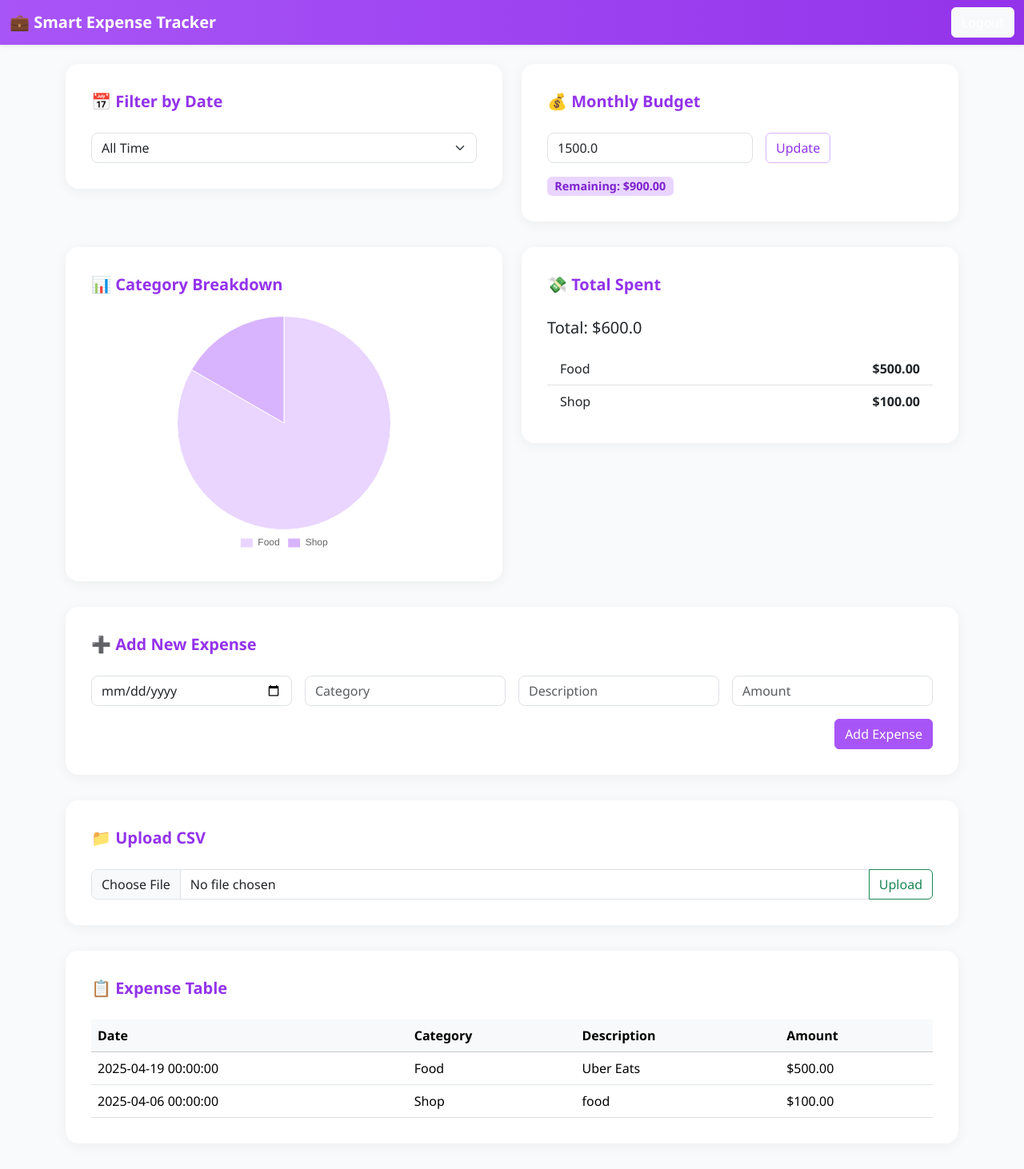
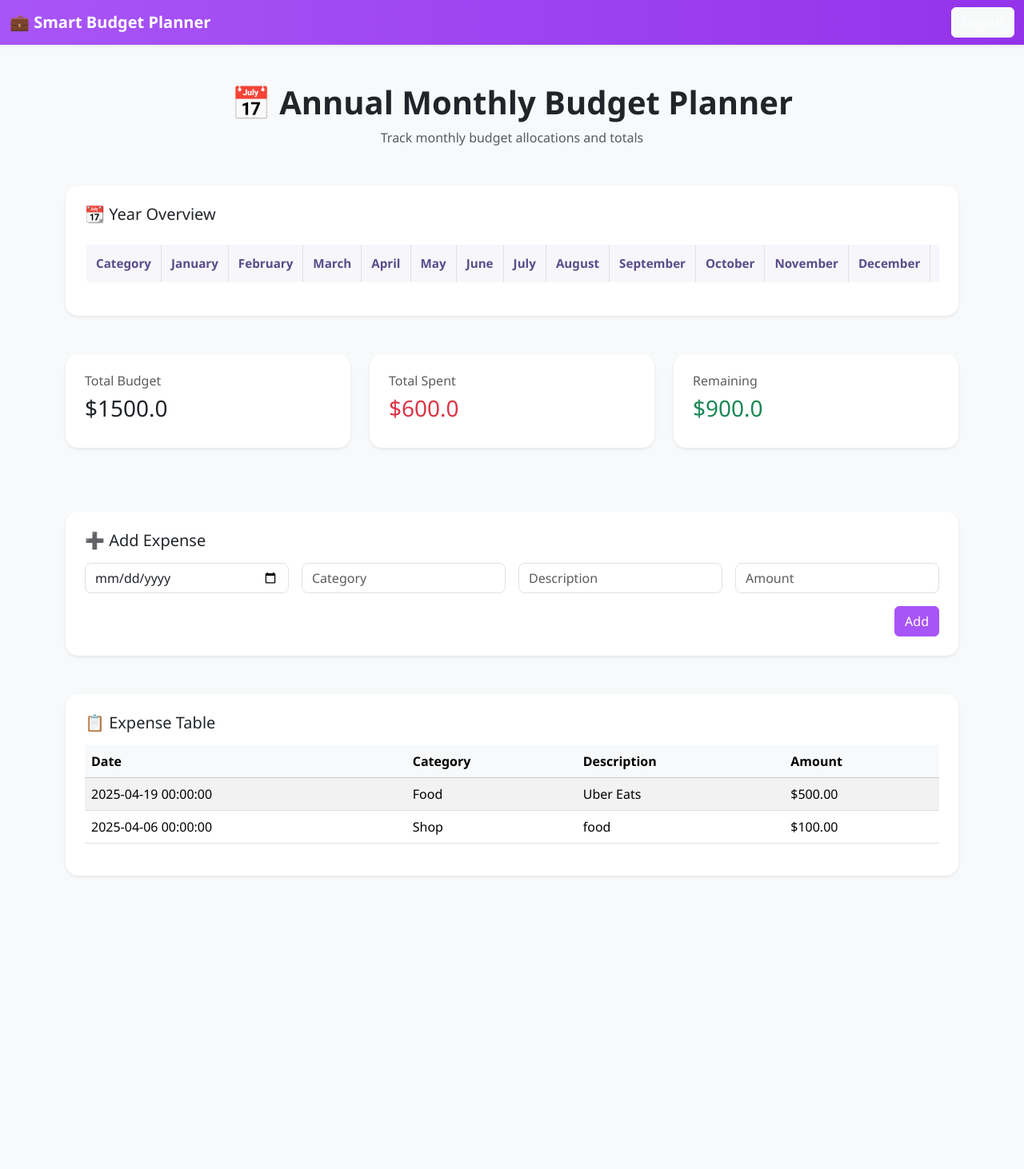
Before and after one commit to Marmitt/smart-expense-tracker, a Flask app: page / in a window 1280 px wide. Shown: the whole page at 80% size. After the commit the page ends 1096 px from the top, so only its background shows below. Run offline with Flask 3, Linux system fonts and the light colour scheme; a user stored in the database is signed in; data comes from the database, SQL or seed files in the repository; lists and menus that the app fills with data are empty.

Commit message:
Style monthly budget planner table

```diff
--- a/static/css/style.css
+++ b/static/css/style.css
@@ -11,7 +11,7 @@
 
 body {
   background-color: var(--gray-bg);
-    font-family: 'Segoe UI', sans-serif;
+  font-family: "Segoe UI", sans-serif;
 }
 
 .card {
@@ -87,3 +87,36 @@
 .navbar-custom a {
   color: white !important;
 }
+
+.monthly-budget-table {
+  border: 2px solid #ddd;
+  border-radius: 6px;
+  overflow: hidden;
+  background: white;
+  font-size: 0.95rem;
+}
+
+.monthly-budget-table th,
+.monthly-budget-table td {
+  border: 1px solid #e2e2e2;
+  padding: 0.75rem;
+  vertical-align: middle;
+}
+
+.monthly-budget-table thead th {
+  background-color: #f6f6fb;
+  font-weight: 600;
+  color: #5b4b8a;
+  text-align: center;
+}
+
+.monthly-budget-table tbody td {
+  text-align: center;
+  color: #444;
+}
+
+.monthly-budget-table tbody td:first-child {
+  text-align: left;
+  font-weight: 500;
+  background-color: #f9f9fc;
+}
--- a/templates/index.html
+++ b/templates/index.html
@@ -2,17 +2,16 @@
 <html lang="en">
 <head>
   <meta charset="UTF-8" />
-  <title>Smart Expense Tracker</title>
+  <title>Smart Budget Planner</title>
   <meta name="viewport" content="width=device-width, initial-scale=1" />
-  <link href="https://cdn.jsdelivr.net/npm/bootstrap@5.3.2/dist/css/bootstrap.min.css" rel="stylesheet" />
+  <link href="https://cdn.jsdelivr.net/npm/bootstrap@5.3.2/dist/css/bootstrap.min.css" rel="stylesheet">
   <link rel="stylesheet" href="{{ url_for('static', filename='css/style.css') }}">
 </head>
-<body>
-
-  <!-- Top Navigation -->
+<body class="bg-light">
+  <!-- Navigation -->
   <nav class="navbar navbar-expand-lg navbar-custom shadow-sm mb-4">
     <div class="container-fluid">
-      <a class="navbar-brand fw-bold" href="/">💼 Smart Expense Tracker</a>
+      <a class="navbar-brand fw-bold" href="/">💼 Smart Budget Planner</a>
       <div>
         {% if session.get("user_id") %}
           <a href="/logout" class="btn btn-light">Logout</a>
@@ -24,102 +23,102 @@
     </div>
   </nav>
 
-  <div class="container">
+  <div class="container py-4">
+    <!-- Header -->
+    <div class="text-center mb-5">
+      <h1 class="fw-bold text-purple">📅 Annual Monthly Budget Planner</h1>
+      <p class="text-muted">Track monthly budget allocations and totals</p>
+    </div>
 
-    <!-- Filters + Budget Row -->
-    <div class="row">
-      <div class="col-lg-6">
-        <div class="card">
-          <div class="section-title">📅 Filter by Date</div>
-          <form method="get">
-            <select name="filter" onchange="this.form.submit()" class="form-select">
-              <option value="all" {% if selected_filter == 'all' %}selected{% endif %}>All Time</option>
-              <option value="month" {% if selected_filter == 'month' %}selected{% endif %}>This Month</option>
-              <option value="week" {% if selected_filter == 'week' %}selected{% endif %}>This Week</option>
-              <option value="fortnight" {% if selected_filter == 'fortnight' %}selected{% endif %}>Last 14 Days</option>
-            </select>
-          </form>
+    <!-- Monthly Planner Table -->
+    <div class="card p-4 shadow-sm mb-5">
+      <h5 class="text-purple mb-4">📆 Year Overview</h5>
+      <div class="table-responsive">
+        <table class="table monthly-budget-table">
+          <thead class="table-light">
+            <tr>
+              <th>Category</th>
+              <th>January</th>
+              <th>February</th>
+              <th>March</th>
+              <th>April</th>
+              <th>May</th>
+              <th>June</th>
+              <th>July</th>
+              <th>August</th>
+              <th>September</th>
+              <th>October</th>
+              <th>November</th>
+              <th>December</th>
+              <th>Total</th>
+            </tr>
+          </thead>
+          <tbody>
+            {% for item in planner_data %}
+            <tr>
+              <td class="text-start">{{ item.category }}</td>
+              {% for month in item.months %}
+              <td>${{ month }}</td>
+              {% endfor %}
+              <td class="fw-bold">${{ item.total }}</td>
+            </tr>
+            {% endfor %}
+          </tbody>
+        </table>
+      </div>
+    </div>
+
+    <!-- Budget Summary Section -->
+    <div class="row g-4 mb-5">
+      <div class="col-md-4">
+        <div class="card p-4 shadow-sm">
+          <h6 class="text-muted">Total Budget</h6>
+          <h3 class="text-purple">${{ budget }}</h3>
         </div>
       </div>
-
-      {% if session.get("user_id") %}
-      <div class="col-lg-6">
-        <div class="card">
-          <div class="section-title">💰 Monthly Budget</div>
-          <form action="/set_budget" method="POST" class="row g-3 align-items-center">
-            <div class="col-auto">
-              <input type="number" step="0.01" name="budget" class="form-control" value="{{ budget or '' }}" placeholder="Set Budget" required>
-            </div>
-            <div class="col-auto">
-              <button type="submit" class="btn btn-outline-primary">Update</button>
-            </div>
-            {% if budget is not none %}
-            <div class="col-auto">
-              <span class="badge">Remaining: ${{ "%.2f"|format(remaining) }}</span>
-            </div>
-            {% endif %}
-          </form>
+      <div class="col-md-4">
+        <div class="card p-4 shadow-sm">
+          <h6 class="text-muted">Total Spent</h6>
+          <h3 class="text-danger">${{ total }}</h3>
         </div>
       </div>
-      {% endif %}
-    </div>
-
-    <!-- Summary + Chart -->
-    <div class="row">
-      <div class="col-lg-6">
-        <div class="card">
-          <div class="section-title">📊 Category Breakdown</div>
-          <div class="chart-container">
-            <canvas id="expenseChart"></canvas>
-          </div>
-        </div>
-      </div>
-
-      <div class="col-lg-6">
-        <div class="card">
-          <div class="section-title">💸 Total Spent</div>
-          <p class="lead">Total: ${{ total }}</p>
-          <ul class="list-group list-group-flush">
-            {% for cat, amt in grouped.items() %}
-            <li class="list-group-item d-flex justify-content-between">
-              <span>{{ cat }}</span>
-              <strong>${{ "%.2f"|format(amt) }}</strong>
-            </li>
-            {% endfor %}
-          </ul>
+      <div class="col-md-4">
+        <div class="card p-4 shadow-sm">
+          <h6 class="text-muted">Remaining</h6>
+          <h3 class="text-success">${{ remaining }}</h3>
         </div>
       </div>
     </div>
 
-    <!-- Add Expense + Upload -->
     {% if session.get("user_id") %}
-    <div class="card">
-      <div class="section-title">➕ Add New Expense</div>
-      <form action="/add" method="POST" class="row g-3">
-        <div class="col-md-3"><input type="date" name="date" class="form-control" required></div>
-        <div class="col-md-3"><input type="text" name="category" class="form-control" placeholder="Category" required></div>
-        <div class="col-md-3"><input type="text" name="description" class="form-control" placeholder="Description" required></div>
-        <div class="col-md-3"><input type="number" step="0.01" name="amount" class="form-control" placeholder="Amount" required></div>
+    <!-- Add Expense Form -->
+    <div class="card p-4 shadow-sm mb-5">
+      <h5 class="text-purple mb-3">➕ Add Expense</h5>
+      <form method="POST" action="/add" class="row g-3">
+        <div class="col-md-3">
+          <input type="date" name="date" class="form-control" required>
+        </div>
+        <div class="col-md-3">
+          <input type="text" name="category" class="form-control" placeholder="Category" required>
+        </div>
+        <div class="col-md-3">
+          <input type="text" name="description" class="form-control" placeholder="Description" required>
+        </div>
+        <div class="col-md-3">
+          <input type="number" name="amount" step="0.01" class="form-control" placeholder="Amount" required>
+        </div>
         <div class="col-12 text-end">
-          <button type="submit" class="btn btn-success">Add Expense</button>
+          <button class="btn btn-primary">Add</button>
         </div>
-      </form>
-    </div>
-
-    <div class="card">
-      <div class="section-title">📁 Upload CSV</div>
-      <form action="/upload" method="POST" enctype="multipart/form-data" class="input-group">
-        <input type="file" name="file" accept=".csv" class="form-control" required>
-        <button type="submit" class="btn btn-outline-success">Upload</button>
       </form>
     </div>
     {% endif %}
 
     <!-- Expense Table -->
-    <div class="card">
-      <div class="section-title">📋 Expense Table</div>
+    <div class="card p-4 shadow-sm">
+      <h5 class="text-purple mb-3">📋 Expense Table</h5>
       <div class="table-responsive">
-        <table class="table table-hover align-middle mb-0">
+        <table class="table table-striped align-middle">
           <thead class="table-light">
             <tr>
               <th>Date</th>
@@ -141,40 +140,6 @@
         </table>
       </div>
     </div>
-
   </div>
-
-  <!-- Chart Script -->
-  <script src="https://cdn.jsdelivr.net/npm/chart.js"></script>
-  <script>
-    const ctx = document.getElementById('expenseChart');
-    new Chart(ctx, {
-      type: 'pie',
-      data: {
-        labels: {{ chart_labels | tojson }},
-        datasets: [{
-          label: 'Spending ($)',
-          data: {{ chart_data | tojson }},
-          backgroundColor: [
-            '#e9d5ff', '#d8b4fe', '#c084fc',
-            '#a855f7', '#9333ea', '#7e22ce', '#6b21a8'
-          ],
-          borderWidth: 1
-        }]
-      },
-      options: {
-        responsive: true,
-        plugins: {
-          legend: {
-            position: 'bottom',
-            labels: {
-              boxWidth: 16,
-              padding: 10
-            }
-          }
-        }
-      }
-    });
-  </script>
 </body>
 </html>
```
Lines whose indentation alone changed are shown as unchanged.
